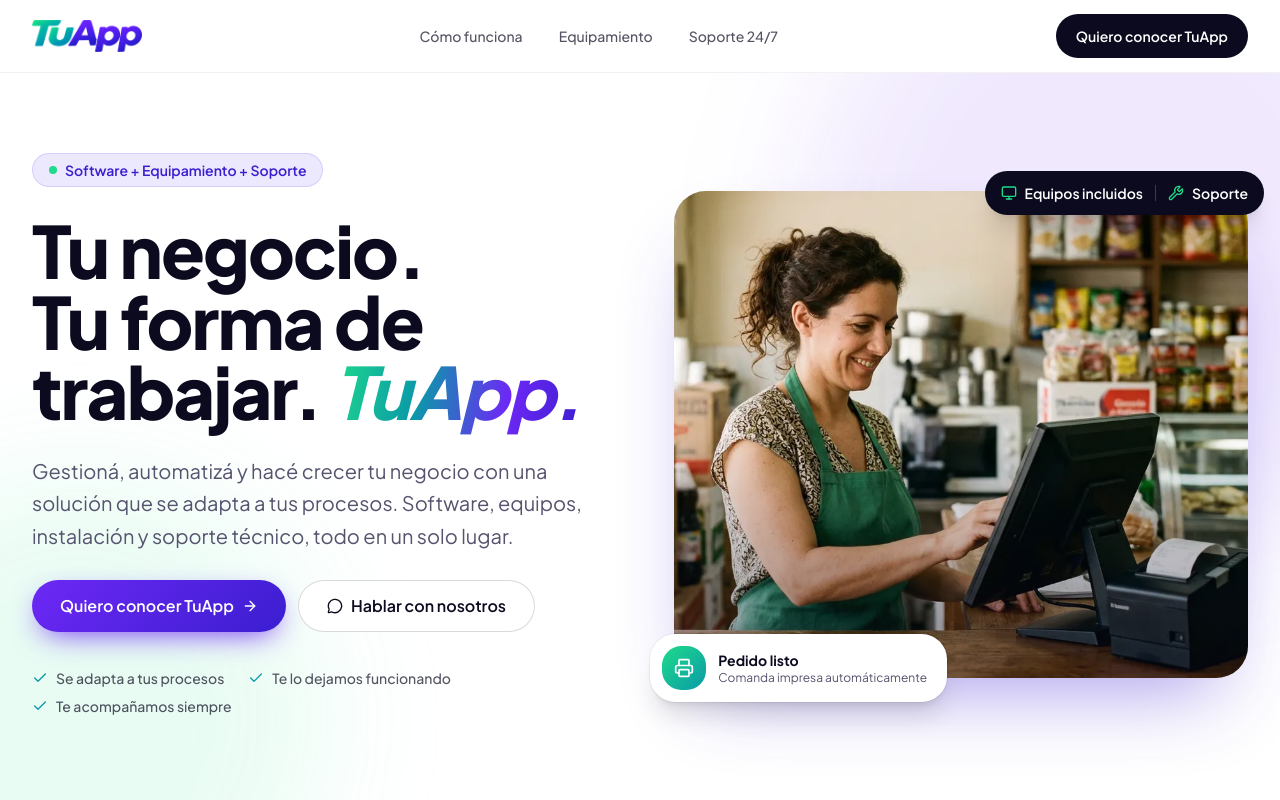
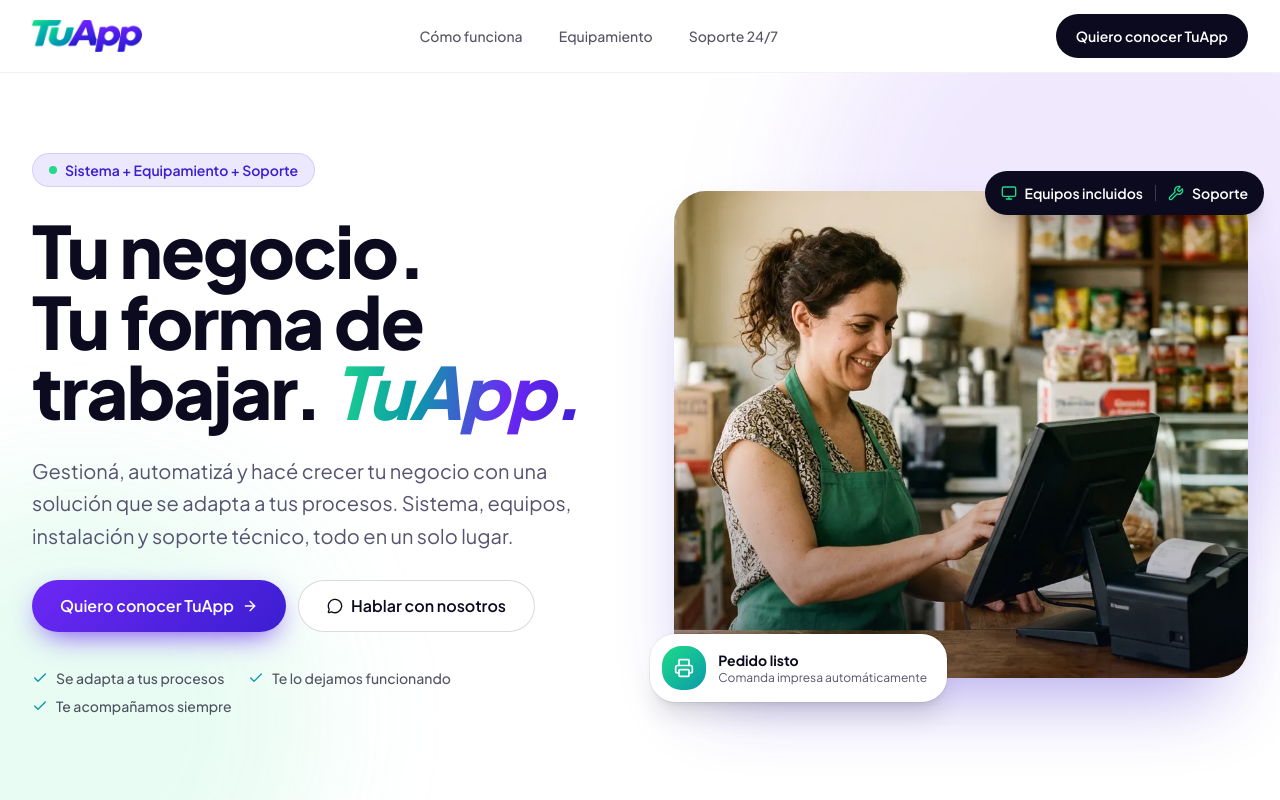
Before and after one commit to Franciscog198/tuappweb, a Next.js app: page / in a window 1280 px wide. Shown: the top 800 px of the page. Built offline with nearby package versions, Linux system fonts and the light colour scheme.

Commit message:
Update 'Software de gestión' to 'Sistema de gestión'

```diff
--- a/components/landing/hero.tsx
+++ b/components/landing/hero.tsx
@@ -2,7 +2,7 @@
 import { Printer, Wrench, Monitor, Check } from 'lucide-react'
 import { Container, PrimaryCta, SecondaryCta } from './primitives'
 
-const pillars = ['Software de gestión', 'Automatización', 'PC e impresoras térmicas', 'Instalación', 'Soporte técnico', 'Mantenimiento']
+const pillars = ['Sistema de gestión', 'Automatización', 'PC e impresoras térmicas', 'Instalación', 'Soporte técnico', 'Mantenimiento']
 
 export function Hero() {
   return (
@@ -20,7 +20,7 @@
         <div className="flex flex-col gap-7">
           <p className="inline-flex w-fit items-center gap-2 rounded-full border border-brand-violet/15 bg-accent px-4 py-1.5 text-sm font-semibold text-brand-indigo">
             <span className="size-2 rounded-full bg-brand-green" aria-hidden="true" />
-            Software + Equipamiento + Soporte
+            Sistema + Equipamiento + Soporte
           </p>
 
           <h1
@@ -31,7 +31,7 @@
           </h1>
 
           <p className="max-w-xl text-pretty text-lg leading-relaxed text-muted-foreground md:text-xl">
-            Gestioná, automatizá y hacé crecer tu negocio con una solución que se adapta a tus procesos. Software,
+            Gestioná, automatizá y hacé crecer tu negocio con una solución que se adapta a tus procesos. Sistema,
             equipos, instalación y soporte técnico, todo en un solo lugar.
           </p>
 
```
